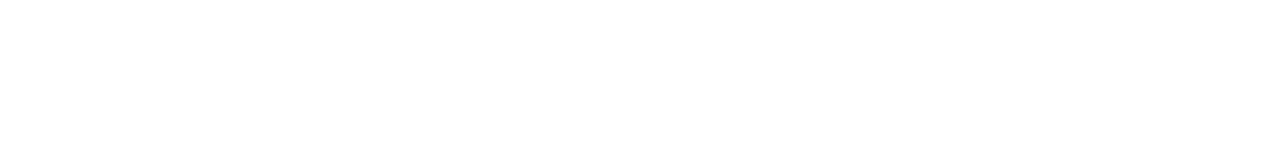
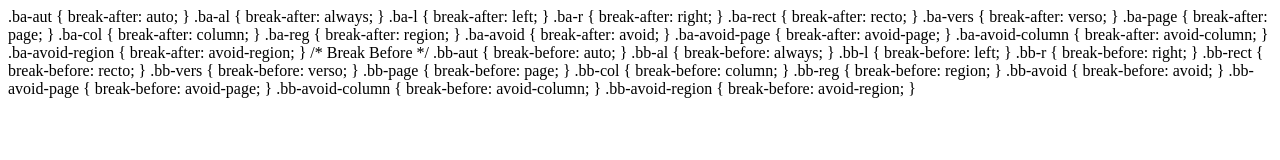
Before and after one commit to mrmrs/css-breaks, a website: page index.html in a window 1280 px wide. Drawn offline with Linux system fonts and the light colour scheme.

Commit message:
Adding css contents to html file for documentation

```diff
--- a/index.html
+++ b/index.html
@@ -12,5 +12,35 @@
     <link rel="stylesheet" href="breaks.css">
   </head>
   <body>
-  </body>
+.ba-aut {           break-after: auto; }
+.ba-al {            break-after: always; }
+.ba-l {             break-after: left; }
+.ba-r {             break-after: right; }
+.ba-rect {          break-after: recto; }
+.ba-vers {          break-after: verso; }
+.ba-page {          break-after: page; }
+.ba-col {           break-after: column; }
+.ba-reg {           break-after: region; }
+.ba-avoid {         break-after: avoid; }
+.ba-avoid-page {    break-after: avoid-page; }
+.ba-avoid-column {  break-after: avoid-column; }
+.ba-avoid-region {  break-after: avoid-region; }
+
+/* Break Before */
+
+.bb-aut {           break-before: auto; }
+.bb-al {            break-before: always; }
+.bb-l {             break-before: left; }
+.bb-r {             break-before: right; }
+.bb-rect {          break-before: recto; }
+.bb-vers {          break-before: verso; }
+.bb-page {          break-before: page; }
+.bb-col {           break-before: column; }
+.bb-reg {           break-before: region; }
+.bb-avoid {         break-before: avoid; }
+.bb-avoid-page {    break-before: avoid-page; }
+.bb-avoid-column {  break-before: avoid-column; }
+.bb-avoid-region {  break-before: avoid-region; }
+
+</body>
 </html>
```
